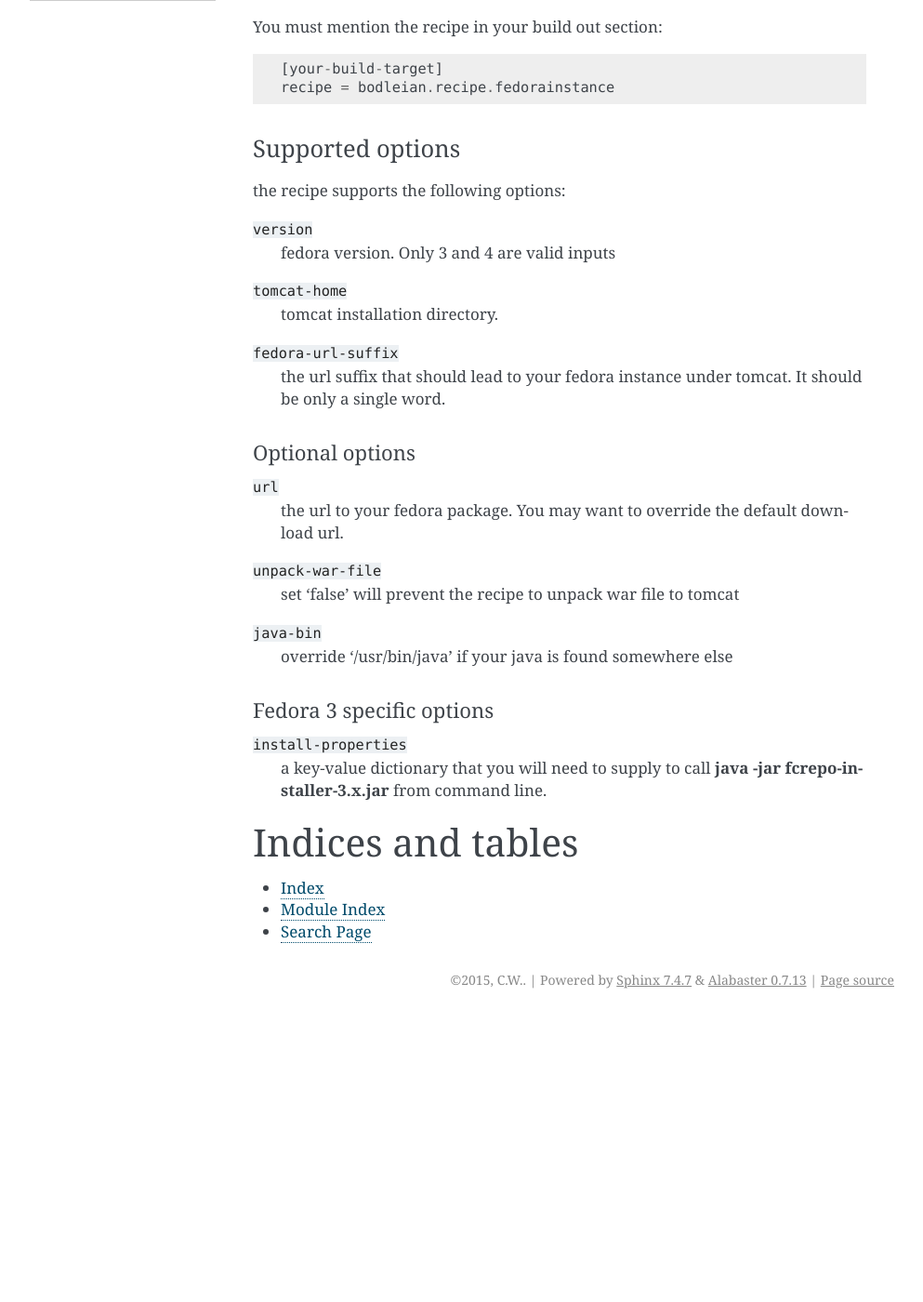
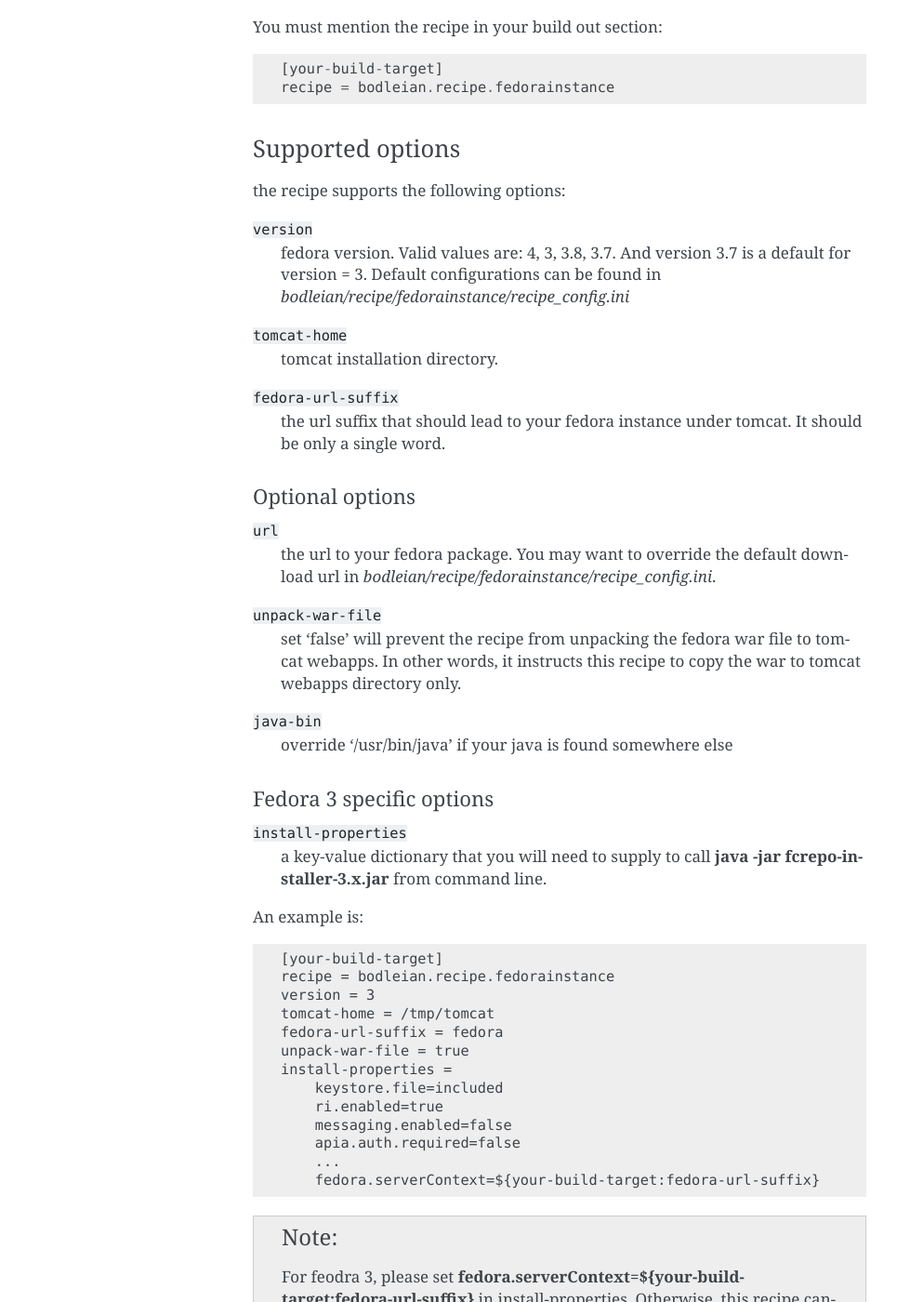
Before and after one commit to bodleian/bodleian.recipe.fedorainstance, a Sphinx documentation site: the page built from docs/source/index.rst, in a window 1280 px wide and 1400 px high, scrolled down 464 px. Shown: the whole window at 93% size, without its empty margins (148-1141 px from the left). Built offline with Sphinx 7.4.7, drawn with Linux system fonts in a browser that asks for light colours; before the commit the page ends 1557 px from its top, so only the background shows below that; some of the changed text lies outside the part shown.

Commit message:
documentation update

```diff
--- a/docs/source/index.rst
+++ b/docs/source/index.rst
@@ -6,7 +6,8 @@
 Welcome to bodleian.recipe.fedorainstance's documentation!
 ==========================================================
 
-bodleian.recipe.fedorainstance is a `Buildout <http://buildout.org/>`_ recipe to install a fedora webapp to your existing Tomcat container.
+bodleian.recipe.fedorainstance is a `Buildout <http://buildout.org/>`_ recipe to install an unpacked
+fedora webapp to your existing Tomcat container.
 
 Examples
 -------------------
@@ -32,7 +33,8 @@
 the recipe supports the following options:
 
 ``version``
-    fedora version. Only 3 and 4 are valid inputs
+    fedora version. Valid values are: 4, 3, 3.8, 3.7. And version 3.7 is a default for version = 3.
+    Default configurations can be found in *bodleian/recipe/fedorainstance/recipe_config.ini*
 
 ``tomcat-home``
     tomcat installation directory.
@@ -44,10 +46,13 @@
 *********************
 
 ``url``
-    the url to your fedora package. You may want to override the default download url.
+    the url to your fedora package. You may want to override the default download url
+    in *bodleian/recipe/fedorainstance/recipe_config.ini*.
 
 ``unpack-war-file``
-    set 'false' will prevent the recipe to unpack war file to tomcat
+    set 'false' will prevent the recipe from unpacking the fedora war file to
+    tomcat webapps. In other words, it instructs this recipe to copy the war
+    to tomcat webapps directory only.
 
 ``java-bin``
     override '/usr/bin/java' if your java is found somewhere else
@@ -59,10 +64,23 @@
 ``install-properties``
     a key-value dictionary that you will need to supply to call **java -jar fcrepo-installer-3.x.jar** from command line.
 
+An example is::
 
-Indices and tables
-==================
+    [your-build-target]
+    recipe = bodleian.recipe.fedorainstance
+    version = 3
+    tomcat-home = /tmp/tomcat
+    fedora-url-suffix = fedora
+    unpack-war-file = true
+    install-properties =
+        keystore.file=included
+        ri.enabled=true
+        messaging.enabled=false
+        apia.auth.required=false
+        ...
+        fedora.serverContext=${your-build-target:fedora-url-suffix}
 
-* :ref:`genindex`
-* :ref:`modindex`
-* :ref:`search`
+.. note::
+
+   For feodra 3, please set **fedora.serverContext=${your-build-target:fedora-url-suffix}** in install-properties.
+   Otherwise, this recipe cannot find the fedora war file for deploying it to tomcat
```
Also changed, not shown: README.rst (+22 -5 lines).
